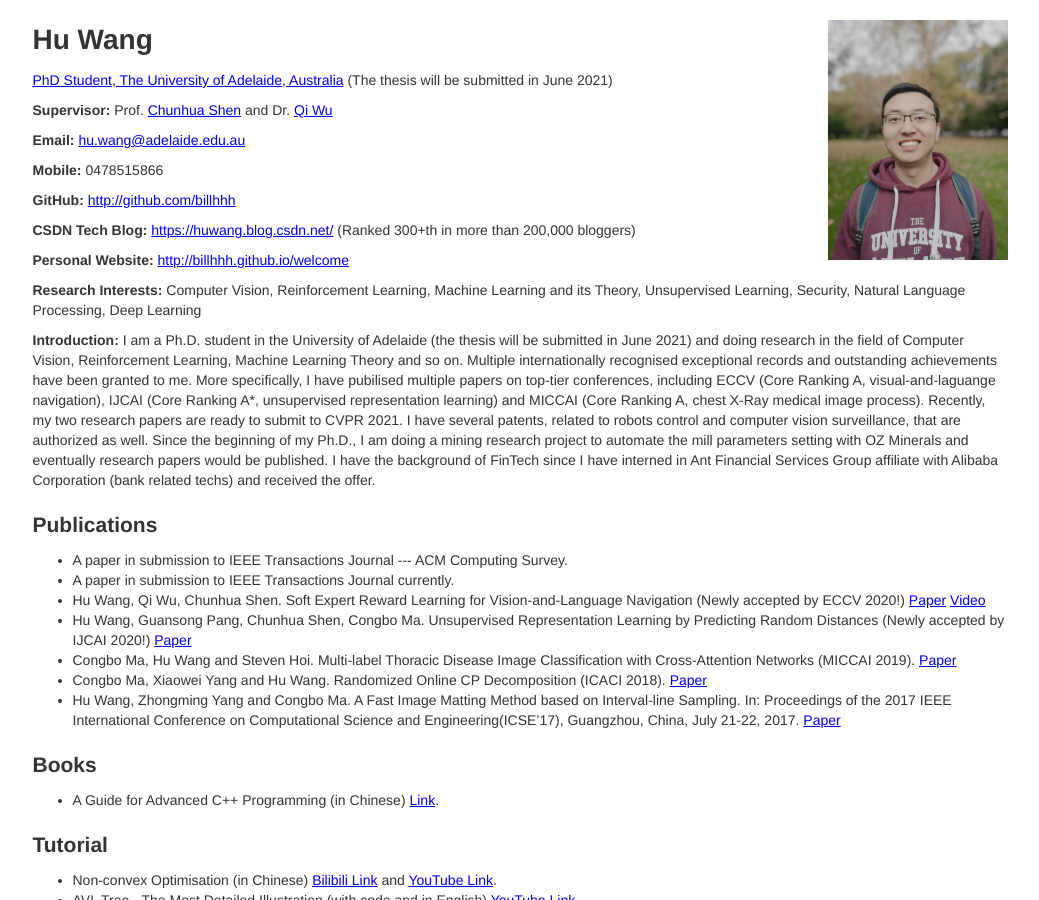
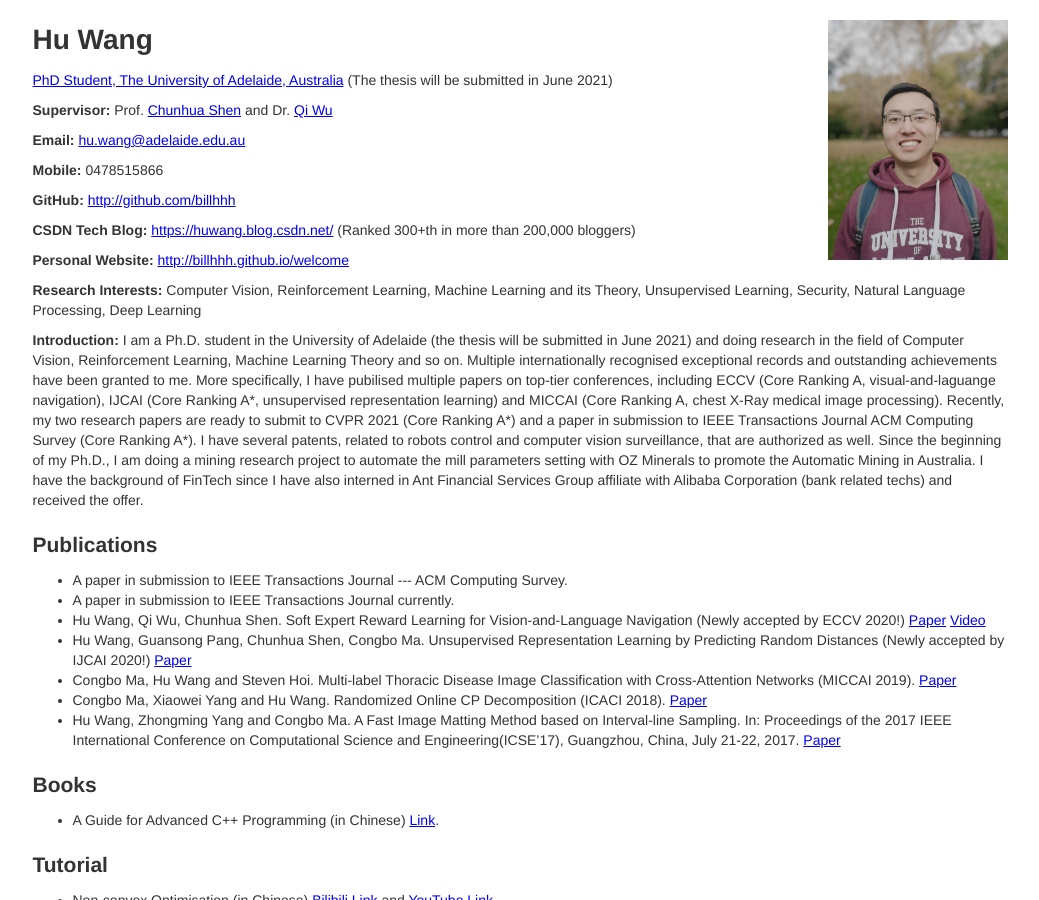
Before and after one commit to billhhh/whblog-omega, a Jekyll site: the page res/index.html, which Jekyll copies as it is, in a window 1280 px wide and 900 px high. Shown: the whole window, without its empty margins (120-1159 px from the left). Built offline with Jekyll 4.4.1, drawn with Linux system fonts in a browser that asks for light colours.

Commit message:
Update index.html

```diff
--- a/res/index.html
+++ b/res/index.html
@@ -45,11 +45,11 @@
         <strong>Introduction:</strong>
         I am a Ph.D. student in the University of Adelaide (the thesis will be submitted in June 2021) and doing research in the field of Computer Vision, Reinforcement Learning, Machine Learning Theory and so on.
 	Multiple internationally recognised exceptional records and outstanding achievements have been granted to me.
-	More specifically, I have pubilised multiple papers on top-tier conferences, including ECCV (Core Ranking A, visual-and-laguange navigation), IJCAI (Core Ranking A*, unsupervised representation learning) and MICCAI (Core Ranking A, chest X-Ray medical image process).
-	Recently, my two research papers are ready to submit to CVPR 2021.
+	More specifically, I have pubilised multiple papers on top-tier conferences, including ECCV (Core Ranking A, visual-and-laguange navigation), IJCAI (Core Ranking A*, unsupervised representation learning) and MICCAI (Core Ranking A, chest X-Ray medical image processing).
+	Recently, my two research papers are ready to submit to CVPR 2021 (Core Ranking A*) and a paper in submission to IEEE Transactions Journal ACM Computing Survey (Core Ranking A*).
 	I have several patents, related to robots control and computer vision surveillance, that are authorized as well.
-	Since the beginning of my Ph.D., I am doing a mining research project to automate the mill parameters setting with OZ Minerals and eventually research papers would be published.
-	I have the background of FinTech since I have interned in Ant Financial Services Group affiliate with Alibaba Corporation (bank related techs) and received the offer.
+	Since the beginning of my Ph.D., I am doing a mining research project to automate the mill parameters setting with OZ Minerals to promote the Automatic Mining in Australia.
+	I have the background of FinTech since I have also interned in Ant Financial Services Group affiliate with Alibaba Corporation (bank related techs) and received the offer.
       </p>
 
 
```
